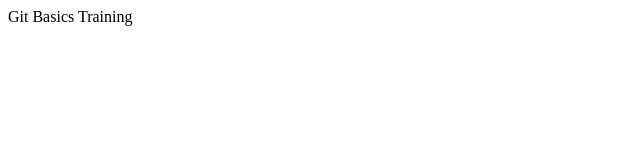
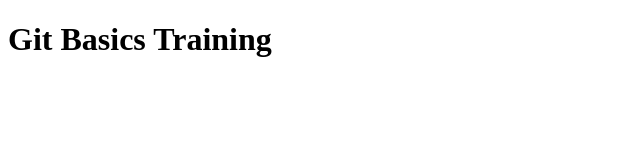
Before and after one commit to KWinTech2021/cicdtest, a website: page src/index.html in a window 1280 px wide. Shown: the whole page, without its empty margins (0-640 px from the left). Drawn offline with Linux system fonts and the light colour scheme.

Commit message:
added header tag to title

```diff
--- a/src/index.html
+++ b/src/index.html
@@ -6,6 +6,6 @@
     <title>Git Training</title>
 </head>
 <body>
-    Git Basics Training
+    <h1>Git Basics Training</h1>
 </body>
 </html>
```
